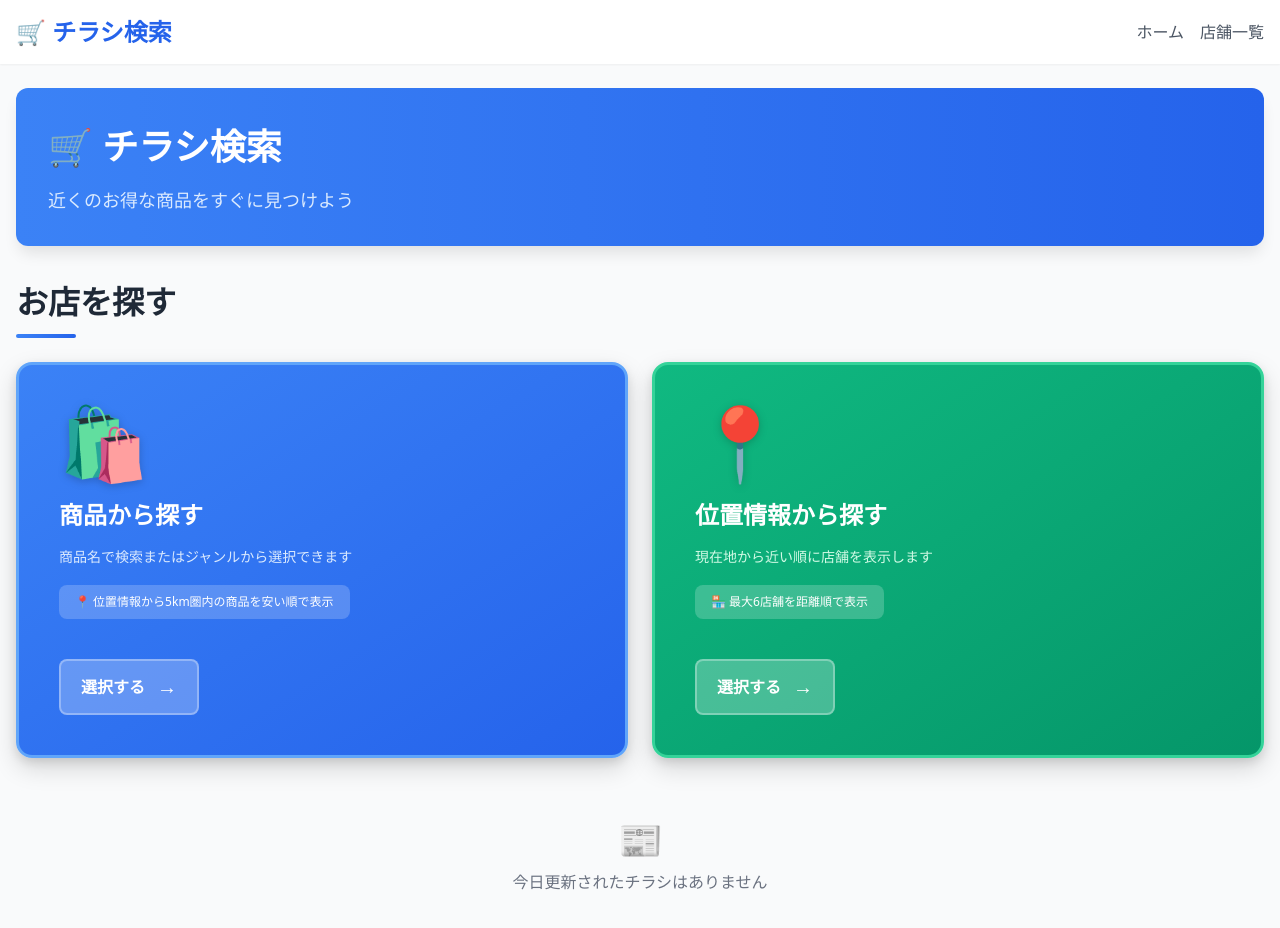
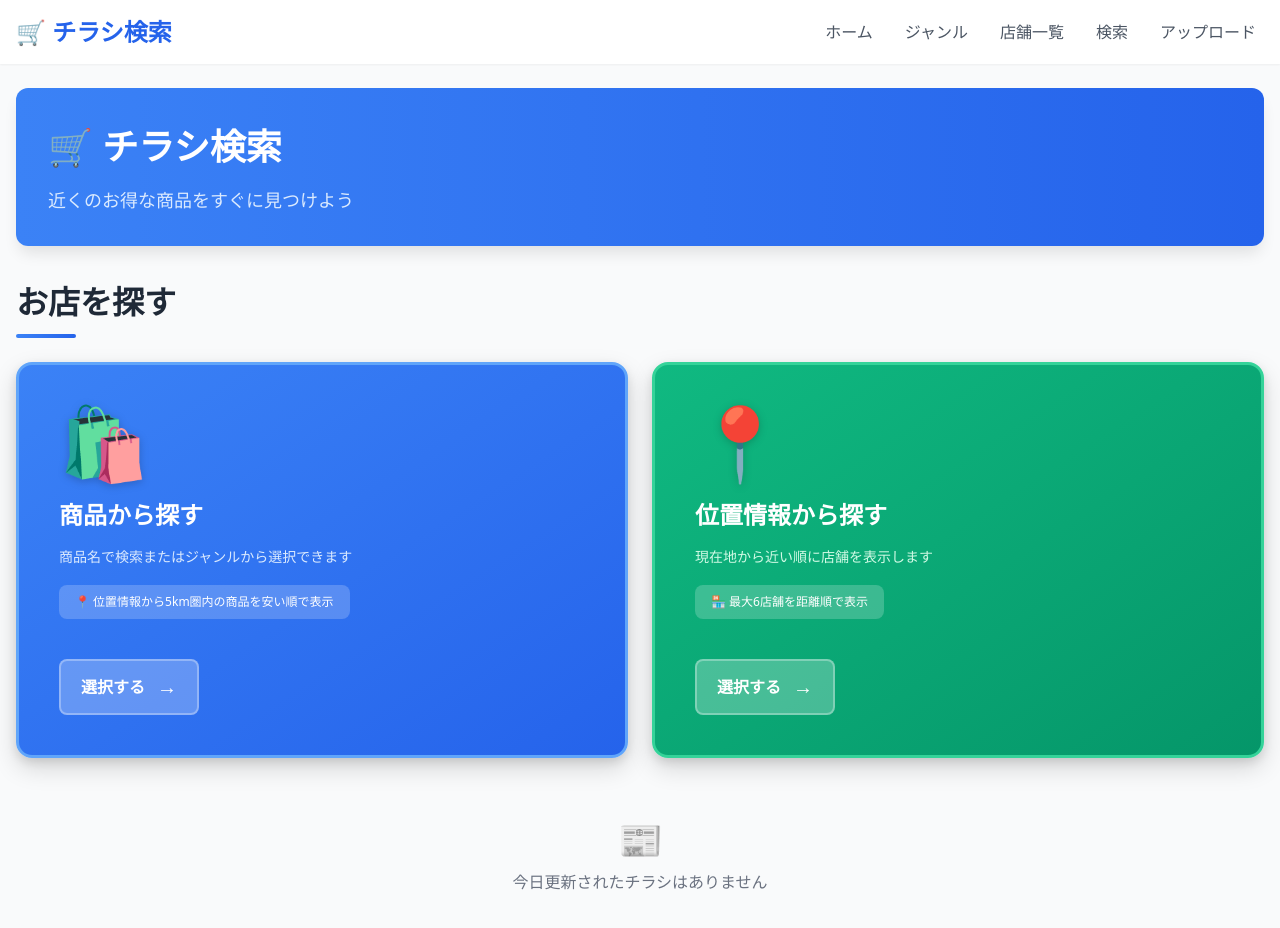
Before and after one commit to Nightsky8113/webapp, a website built with Vite: page index.html in a window 1280 px wide. Built offline with nearby package versions, Linux system fonts and the light colour scheme; some packages are replaced by stand-ins of ours; no server answers; the database is empty.

Commit message:
feat: ヘッダーに全ページへのリンク集を追加、アクティブ状態の表示機能を追加

```diff
--- a/index.html
+++ b/index.html
@@ -33,9 +33,12 @@
                 <h1 class="text-2xl font-bold text-blue-600 cursor-pointer" id="logo">
                     🛒 チラシ検索
                 </h1>
-                <nav class="hidden md:flex gap-4">
-                    <a href="#/home" class="text-gray-600 hover:text-blue-600 transition-colors">ホーム</a>
-                    <a href="#/stores" class="text-gray-600 hover:text-blue-600 transition-colors">店舗一覧</a>
+                <nav class="flex flex-wrap gap-2 md:gap-4 text-sm md:text-base">
+                    <a href="#/home" class="text-gray-600 hover:text-blue-600 transition-colors px-2 py-1 rounded hover:bg-blue-50">ホーム</a>
+                    <a href="#/genre" class="text-gray-600 hover:text-blue-600 transition-colors px-2 py-1 rounded hover:bg-blue-50">ジャンル</a>
+                    <a href="#/stores" class="text-gray-600 hover:text-blue-600 transition-colors px-2 py-1 rounded hover:bg-blue-50">店舗一覧</a>
+                    <a href="#/search" class="text-gray-600 hover:text-blue-600 transition-colors px-2 py-1 rounded hover:bg-blue-50">検索</a>
+                    <a href="#/admin/upload" class="text-gray-600 hover:text-blue-600 transition-colors px-2 py-1 rounded hover:bg-blue-50">アップロード</a>
                 </nav>
             </div>
         </div>
--- a/src/main.js
+++ b/src/main.js
@@ -26,6 +26,14 @@ async function initApp() {
         // ハッシュがない場合はホームへ
         if (!window.location.hash) {
             window.location.hash = '/home';
+        }
+
+        // ロゴクリックでホームに戻る
+        const logo = document.getElementById('logo');
+        if (logo) {
+            logo.addEventListener('click', () => {
+                window.location.hash = '/home';
+            });
         }
     } catch (error) {
         console.error('❌ アプリの初期化に失敗:', error);
--- a/src/router.js
+++ b/src/router.js
@@ -231,8 +231,33 @@ export function initRouter(userLocation) {
     // URLハッシュの変更を監視してページ遷移を実現
     window.addEventListener('hashchange', () => {
         renderPage(userLocation);
+        updateActiveNavLink();
     });
 
     // アプリ起動時の初回ページ描画
     renderPage(userLocation);
+    updateActiveNavLink();
 }
+
+/**
+ * 現在のページに応じてナビゲーションリンクのアクティブ状態を更新する
+ */
+function updateActiveNavLink() {
+    const hash = window.location.hash.slice(1) || '/home';
+    const currentPath = hash.split('?')[0];
+
+    // すべてのナビゲーションリンクからactiveクラスを削除
+    const navLinks = document.querySelectorAll('#app-header nav a');
+    navLinks.forEach(link => {
+        link.classList.remove('active');
+
+        // リンクのhrefと現在のパスを比較
+        const linkPath = link.getAttribute('href')?.replace('#', '') || '';
+
+        // 完全一致またはパスが含まれる場合（例: /store/1 は /store を含む）
+        if (currentPath === linkPath ||
+            (linkPath !== '/home' && currentPath.startsWith(linkPath))) {
+            link.classList.add('active');
+        }
+    });
+}
--- a/src/styles/components.css
+++ b/src/styles/components.css
@@ -2,6 +2,17 @@
  * コンポーネント専用のCSS
  * カスタムクラスを定義して、JSからUnoCSSクラス名を分離
  */
+
+/* ヘッダーナビゲーション */
+#app-header nav a {
+  white-space: nowrap;
+}
+
+#app-header nav a.active {
+  color: #3b82f6;
+  background-color: #eff6ff;
+  font-weight: 600;
+}
 
 /* ボタンスタイル */
 .btn-back {
```
